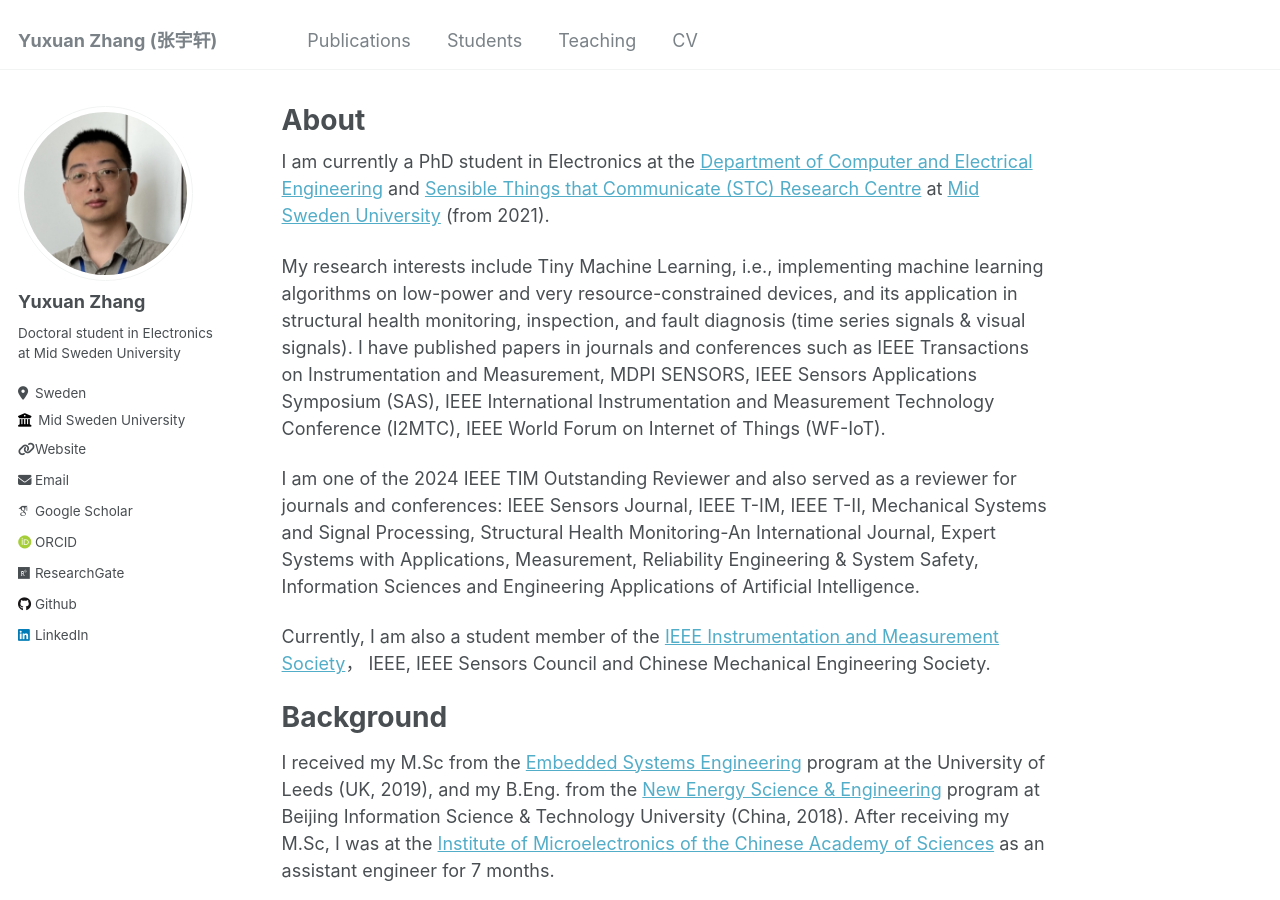
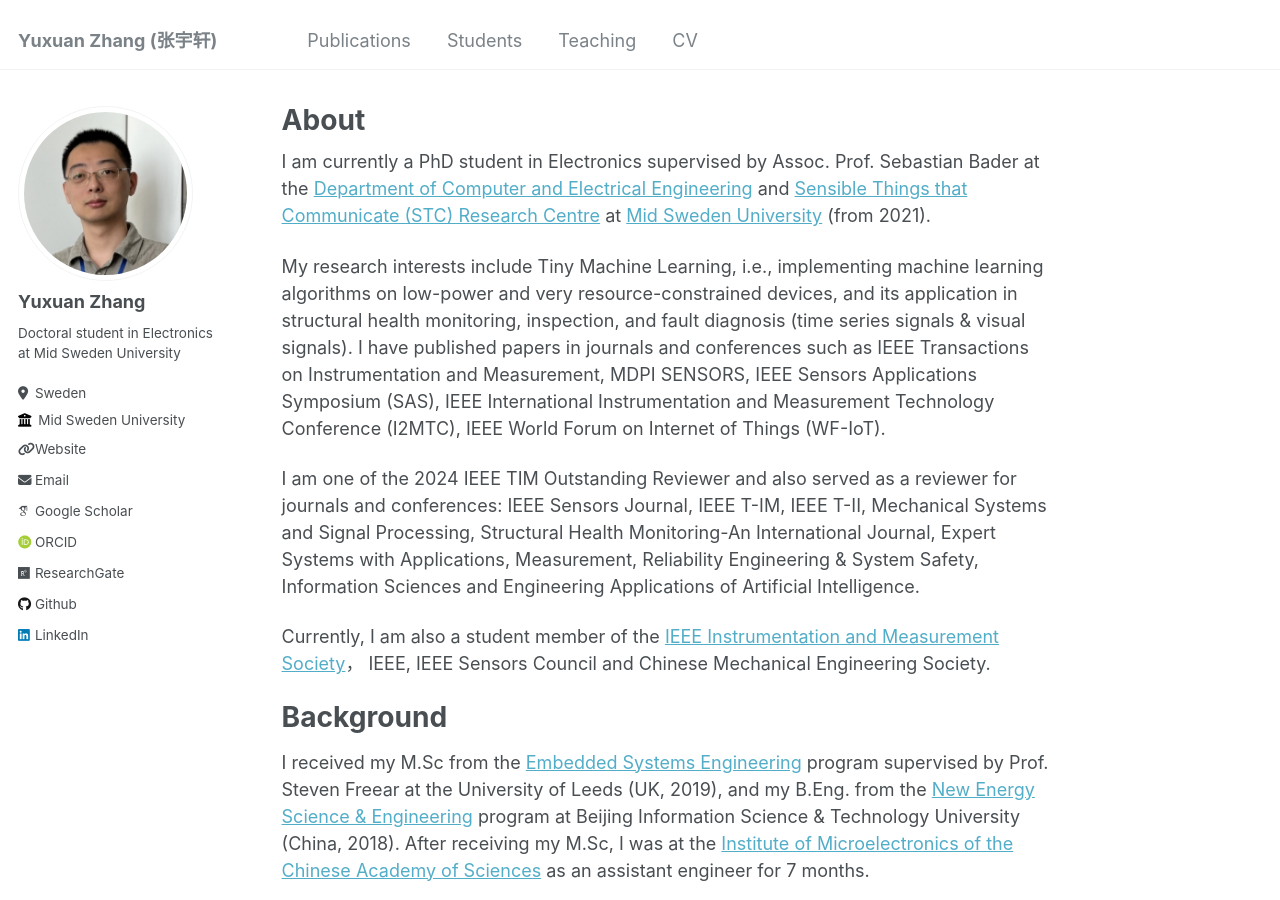
Before and after one commit to YuxuanZhang-96/YuxuanZhang-96.github.io, a Jekyll site: the page built from _pages/about.md, in a window 1280 px wide and 900 px high. Built offline with Jekyll 4.4.1, drawn with Linux system fonts in a browser that asks for light colours; some web fonts are replaced.

Commit message:
Update about.md

```diff
--- a/_pages/about.md
+++ b/_pages/about.md
@@ -6,7 +6,7 @@ redirect_from:
   - /about/
   - /about.html
 ---
-I am currently a PhD student in Electronics at the
+I am currently a PhD student in Electronics supervised by Assoc. Prof. Sebastian Bader at the
 [Department of Computer and Electrical Engineering](https://www.miun.se/en/meet-mid-sweden-university/Organisation/departments/det/) and [Sensible Things that Communicate (STC) Research Centre](https://www.miun.se/en/Research/research-centers/stc/) at [Mid Sweden University](https://www.miun.se/en/) (from 2021).
 
 My research interests include Tiny Machine Learning, i.e., implementing machine learning algorithms on low-power and very resource-constrained devices, and its application in structural health monitoring, inspection, and fault diagnosis (time series signals & visual signals).  I have published papers in journals and conferences such as IEEE Transactions on Instrumentation and Measurement, MDPI SENSORS, IEEE Sensors Applications Symposium (SAS), IEEE International Instrumentation and Measurement Technology Conference (I2MTC), IEEE World Forum on Internet of Things (WF-IoT).
@@ -18,7 +18,7 @@ Currently, I am also a student member of the [IEEE Instrumentation and Measureme
 
 Background
 ======
-I received my M.Sc from the [Embedded Systems Engineering](https://courses.leeds.ac.uk/f310/embedded-systems-engineering-msc-eng-) program at the University of Leeds (UK, 2019), and my B.Eng. from the [New Energy Science & Engineering](https://www.bistu.edu.cn/jyjx/bks/bkzy/202309/W020230920631589846740.doc) program at Beijing Information Science & Technology University (China, 2018). After receiving my M.Sc, I was at the [Institute of Microelectronics of the Chinese Academy of Sciences](http://www.ime.cas.cn/) as an assistant engineer for 7 months.
+I received my M.Sc from the [Embedded Systems Engineering](https://courses.leeds.ac.uk/f310/embedded-systems-engineering-msc-eng-) program supervised by Prof. Steven Freear at the University of Leeds (UK, 2019), and my B.Eng. from the [New Energy Science & Engineering](https://www.bistu.edu.cn/jyjx/bks/bkzy/202309/W020230920631589846740.doc) program at Beijing Information Science & Technology University (China, 2018). After receiving my M.Sc, I was at the [Institute of Microelectronics of the Chinese Academy of Sciences](http://www.ime.cas.cn/) as an assistant engineer for 7 months.
 
 
 关于
```
